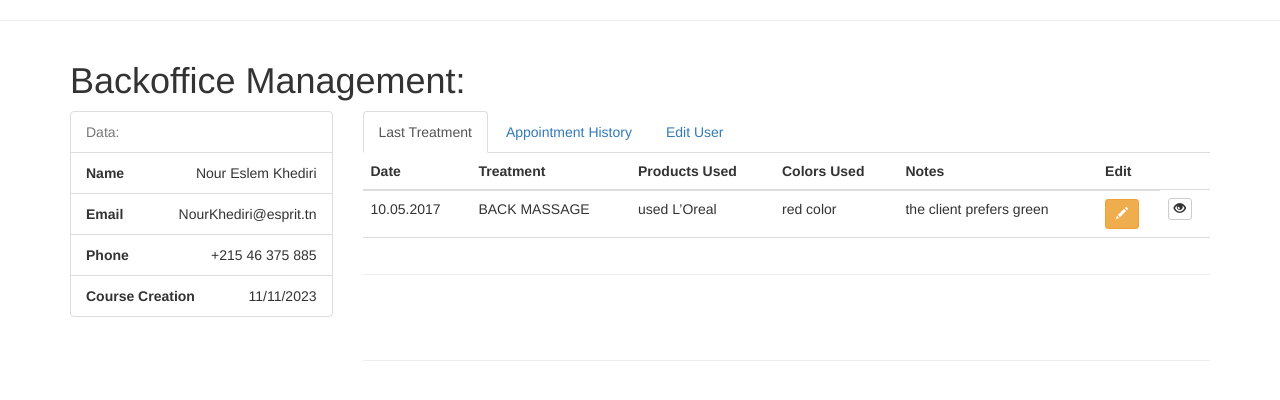
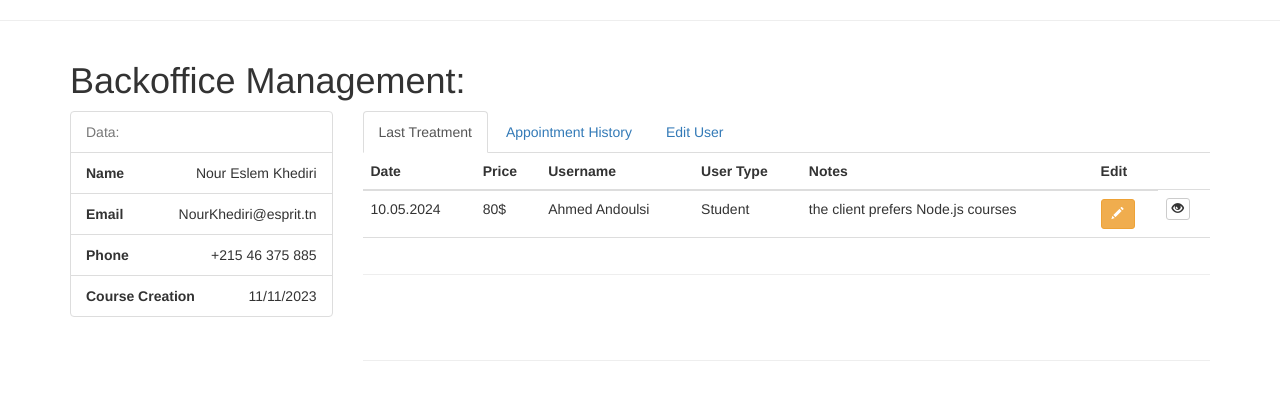
Before and after one commit to boshbosh2025/ProjetWeb2A11_CodeCrafters, a PHP site: page / in a window 1280 px wide. Shown: the top 400 px of the page. Run offline with PHP 8.4, Linux system fonts and the light colour scheme; some libraries are stand-ins or nearby versions.

Commit message:
ADDed some chaneges (telmith we prof)
code ..

```diff
--- a/Systéme de Progrés d'etudiant/Back/index.php
+++ b/Systéme de Progrés d'etudiant/Back/index.php
@@ -45,20 +45,20 @@
                      <thead>
                         <tr>
                            <th>Date</th>
-                           <th>Treatment</th>
-                           <th>Products Used</th>
-                           <th>Colors Used</th>
+                           <th>Price</th>
+                           <th>Username</th>
+                           <th>User Type</th>
                            <th>Notes</th>
                            <th>Edit</th>
                         </tr>
                      </thead>
                      <tbody id="items">
                         <tr data-toggle="collapse" data-target="#demo1" class="accordion-toggle ">
-                           <td>10.05.2017</td>
-                           <td>BACK MASSAGE</td>
-                           <td>used L’Oreal</td>
-                           <td>red color</td>
-                           <td>the client prefers green</td>
+                           <td>10.05.2024</td>
+                           <td>80$</td>
+                           <td>Ahmed Andoulsi</td>
+                           <td>Student</td>
+                           <td>the client prefers Node.js courses</td>
                            <td><button type="button" data-toggle="modal" data-target="#edit" data-uid="1" class="update btn btn-warning btn-sm"><span class="glyphicon glyphicon-pencil"></span></button></td>
                            <td><button class="btn btn-default btn-xs"><span class="glyphicon glyphicon-eye-open"></span></button></td>
                         </tr>
```
